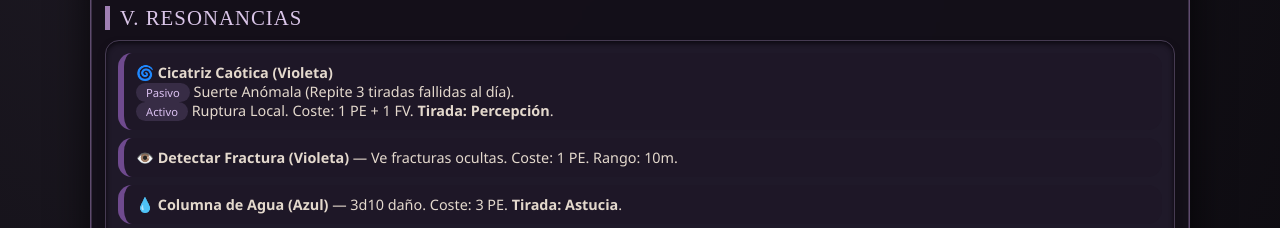
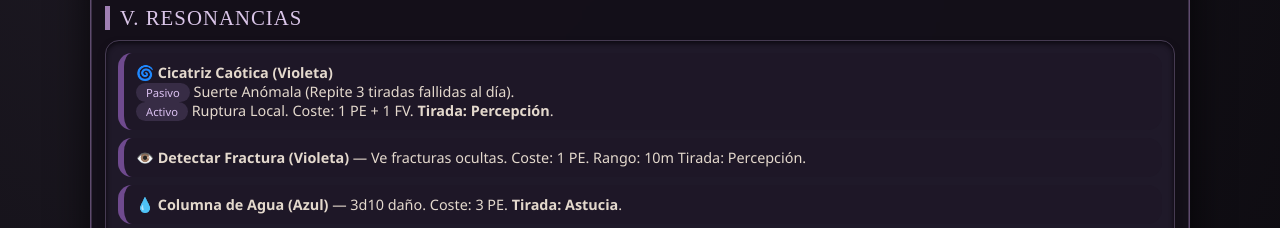
Before and after one commit to CarlosFotos/Hoja1CarlosCicatrices, a plain HTML site: page index.html in a window 1280 px wide. Shown: the part 880-1108 px from the top of the page. Drawn offline with Linux system fonts and the light colour scheme; no server answers.

Commit message:
v10 Tirada persepcion en detectar fractura

```diff
--- a/index.html
+++ b/index.html
@@ -394,7 +394,7 @@
     <h2>V. Resonancias</h2>
     <div class="stat-block">
         <div class="power-card"><strong>🌀 Cicatriz Caótica (Violeta)</strong><br><span class="badge">Pasivo</span> Suerte Anómala (Repite 3 tiradas fallidas al día).<br><span class="badge">Activo</span> Ruptura Local. Coste: 1 PE + 1 FV. <strong>Tirada: Percepción</strong>.</div>
-        <div class="power-card"><strong>👁️ Detectar Fractura (Violeta)</strong> — Ve fracturas ocultas. Coste: 1 PE. Rango: 10m.</div>
+        <div class="power-card"><strong>👁️ Detectar Fractura (Violeta)</strong> — Ve fracturas ocultas. Coste: 1 PE. Rango: 10m Tirada: Percepción.</div>
         <div class="power-card"><strong>💧 Columna de Agua (Azul)</strong> — 3d10 daño. Coste: 3 PE. <strong>Tirada: Astucia</strong>.</div>
         <div class="rule-note">Coste XP: Número de Resonancias × 4.</div>
     </div>
```
